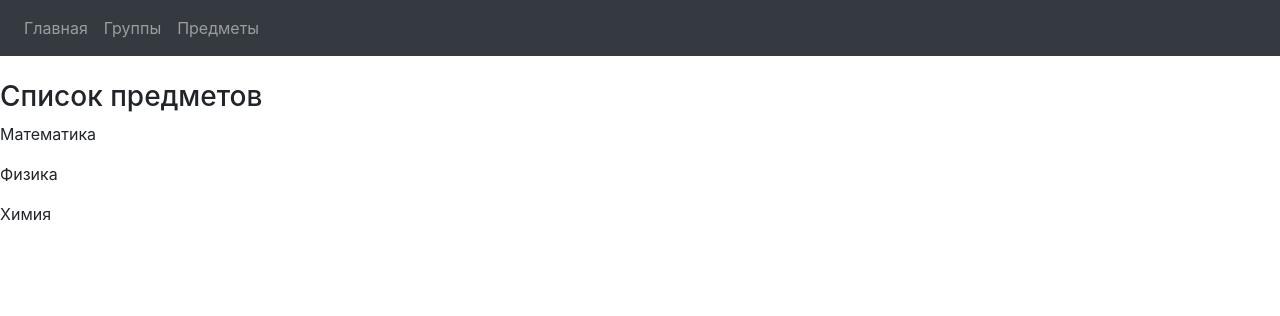
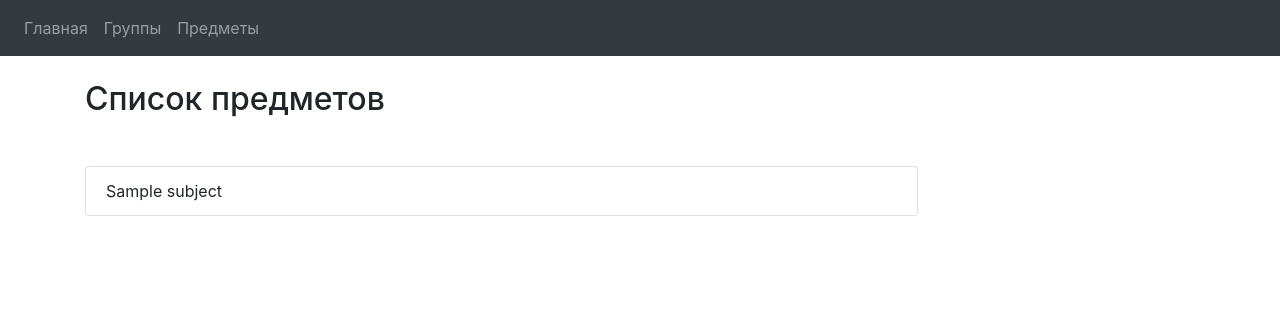
Before and after one commit to 3crabs/class-book, a Django app: page /subjects/ in a window 1280 px wide. Shown: the top 316 px of the page. Run offline with Django 3.2, Linux system fonts and the light colour scheme; tables that the repository leaves empty hold one stand-in row (values such as "Sample post"); some libraries are stand-ins or nearby versions.

Commit message:
add bootstrap lists

```diff
--- a/groups/models.py
+++ b/groups/models.py
@@ -1,5 +1,8 @@
 from django.db import models
+
+from subjects.models import Subject
 
 
 class Group(models.Model):
     name = models.CharField(max_length=30)
+    subject = models.ManyToManyField(Subject)
--- a/groups/urls.py
+++ b/groups/urls.py
@@ -4,5 +4,5 @@ from django.views.generic import ListView
 from groups.models import Group
 
 urlpatterns = [
-    url(r'^$', ListView.as_view(queryset=Group.objects.all().order_by("-name"), template_name="groups/index.html")),
+    url(r'^$', ListView.as_view(queryset=Group.objects.all().order_by("name"), template_name="groups/index.html")),
 ]
--- a/subjects/urls.py
+++ b/subjects/urls.py
@@ -1,6 +1,8 @@
 from django.conf.urls import url
-from . import views
+from django.views.generic import ListView
+
+from .models import Subject
 
 urlpatterns = [
-    url(r'^$', views.index, name='index'),
+    url(r'^$', ListView.as_view(queryset=Subject.objects.all().order_by("name"), template_name="subjects/index.html")),
 ]
--- a/subjects/views.py
+++ b/subjects/views.py
@@ -1,12 +1 @@
 from django.shortcuts import render
-
-from subjects.models import Subject
-
-
-def index(request):
-    subjects = [
-        Subject(1, "Математика"),
-        Subject(2, "Физика"),
-        Subject(3, "Химия"),
-    ]
-    return render(request, "subjects/index.html", {'subjects': subjects})
--- a/templates/subjects/index.html
+++ b/templates/subjects/index.html
@@ -1,8 +1,14 @@
 {% extends "main/wrapper.html" %}
 
 {% block content %}
-    <h3>Список предметов</h3>
-    {% for subject in subjects %}
-        <p>{{ subject.name }}</p>
-    {% endfor %}
+
+    <div class="container">
+        <h2 class="mb-5">Список предметов</h2>
+        <ul class="list-group w-75">
+            {% for subject in object_list %}
+                <li class="list-group-item">{{ subject.name }}</li>
+            {% endfor %}
+        </ul>
+    </div>
+
 {% endblock %}
```
Also changed, not shown: groups/views.py (+0 -10 lines), templates/groups/index.html (+10 -4 lines), templates/main/index.html (+5 -2 lines), groups/migrations/0002_group_subject.py (added), subjects/migrations/0002_subject_group.py (added), subjects/migrations/0003_remove_subject_group.py (added).
